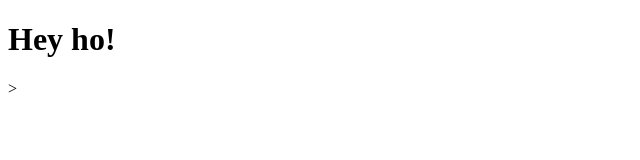
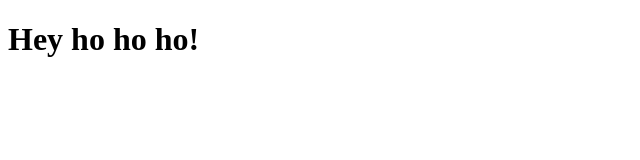
Before and after one commit to loameer/test, a plain HTML site: page index.html in a window 1280 px wide. Shown: the whole page, without its empty margins (0-640 px from the left). Drawn offline with Linux system fonts and the light colour scheme.

Commit message:
Update index.html

```diff
--- a/index.html
+++ b/index.html
@@ -7,6 +7,6 @@
     <title>Document</title>
 </head>
 <body>
-    <h1>Hey ho!</h1>>
+    <h1>Hey ho ho ho!</h1>
 </body>
 </html>
```
